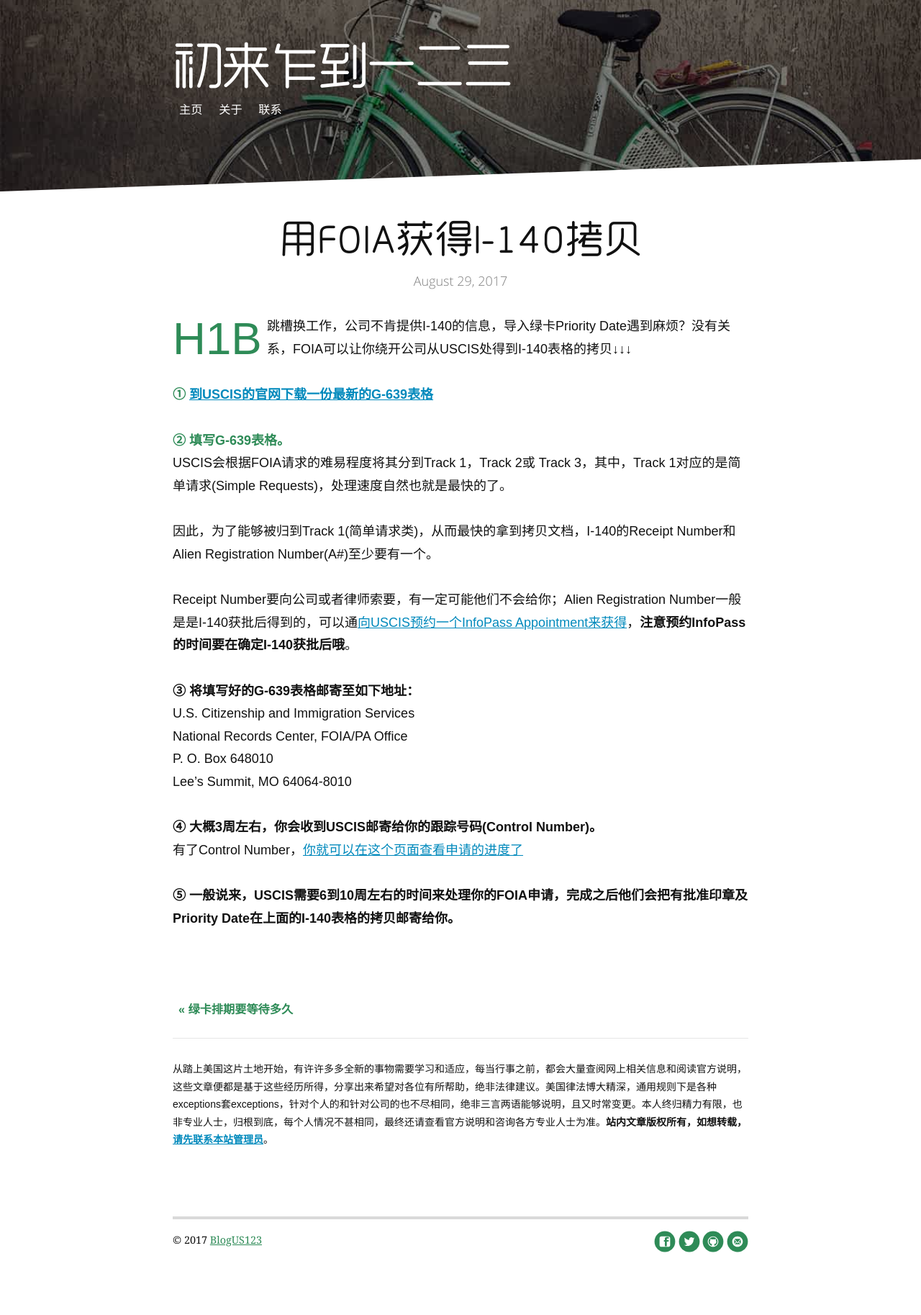
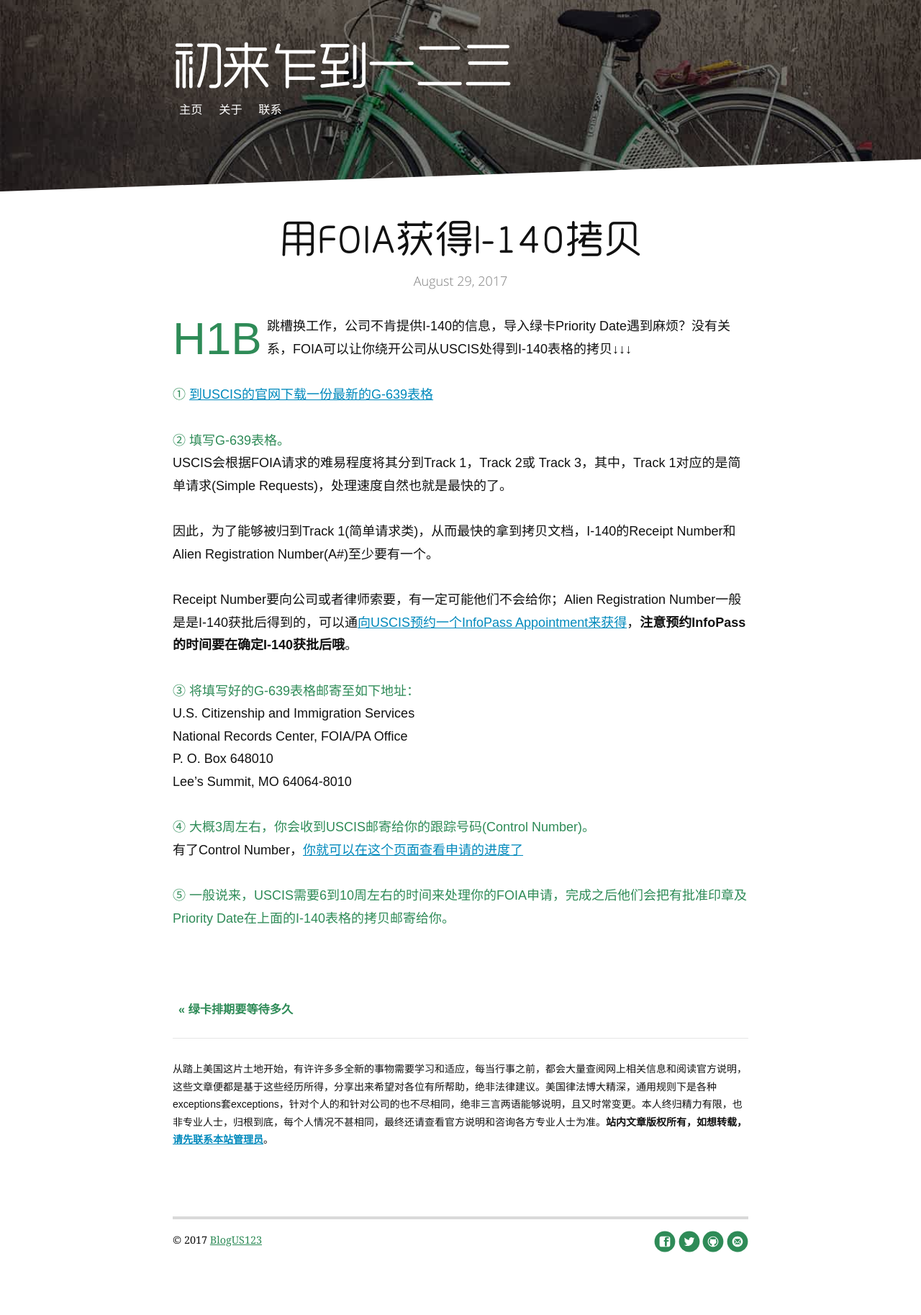
Before and after one commit to wolfwifee/wolfwifee.github.com, a Jekyll site: the page built from _posts/2017-08-28-foia-i140.md, in a window 1280 px wide. Shown: the whole page at 72% size. Built offline with Jekyll 4.4.1, drawn with Linux system fonts in a browser that asks for light colours; comment, search, counter and statistics services are not loaded.

Commit message:
Update 2017-08-28-foia-i140.md

```diff
--- a/_posts/2017-08-28-foia-i140.md
+++ b/_posts/2017-08-28-foia-i140.md
@@ -10,23 +10,24 @@ date: 2017-08-29
 ---
 <span class="dropcap">H1B</span>跳槽换工作，公司不肯提供I-140的信息，导入绿卡Priority Date遇到麻烦？没有关系，FOIA可以让你绕开公司从USCIS处得到I-140表格的拷贝↓↓↓
 
-**<span style="color:#2e8b57">① [到USCIS的官网下载一份最新的G-639表格](https://www.uscis.gov/sites/default/files/files/form/g-639.pdf){:target="_blank" style="color:#0089BC"}</span>**
+<span style="color:#2e8b57">① [到USCIS的官网下载一份最新的G-639表格](https://www.uscis.gov/sites/default/files/files/form/g-639.pdf){:target="_blank" style="color:#0089BC"}</span>
 
-**<span style="color:#2e8b57">② 填写G-639表格。</span>**<br>USCIS会根据FOIA请求的难易程度将其分到Track 1，Track 2或 Track 3，其中，Track 1对应的是简单请求(Simple Requests)，处理速度自然也就是最快的了。
+<span style="color:#2e8b57">② 填写G-639表格。</span><br>
+USCIS会根据FOIA请求的难易程度将其分到Track 1，Track 2或 Track 3，其中，Track 1对应的是简单请求(Simple Requests)，处理速度自然也就是最快的了。
 
 因此，为了能够被归到Track 1(简单请求类)，从而最快的拿到拷贝文档，I-140的Receipt Number和Alien Registration Number(A#)至少要有一个。
 
 Receipt Number要向公司或者律师索要，有一定可能他们不会给你；Alien Registration Number一般是是I-140获批后得到的，可以通[向USCIS预约一个InfoPass Appointment来获得](https://my.uscis.gov/appointment){:target="_blank" style="color:#0089BC"}，**注意预约InfoPass的时间要在确定I-140获批后哦**。
 
-**③ 将填写好的G-639表格邮寄至如下地址：**<br>
+<span style="color:#2e8b57">③ 将填写好的G-639表格邮寄至如下地址：</span><br>
 U.S. Citizenship and Immigration Services<br>
 National Records Center, FOIA/PA Office<br>
 P. O. Box 648010<br>
 Lee’s Summit, MO 64064-8010<br>
 
-**④ 大概3周左右，你会收到USCIS邮寄给你的跟踪号码(Control Number)。**<br>
+<span style="color:#2e8b57">④ 大概3周左右，你会收到USCIS邮寄给你的跟踪号码(Control Number)。</span><br>
 有了Control Number，[你就可以在这个页面查看申请的进度了](https://egov.uscis.gov/foiawebstatus/){:target="_blank" style="color:#0089BC"}
 
-**⑤ 一般说来，USCIS需要6到10周左右的时间来处理你的FOIA申请，完成之后他们会把有批准印章及Priority Date在上面的I-140表格的拷贝邮寄给你。**
+<span style="color:#2e8b57">⑤ 一般说来，USCIS需要6到10周左右的时间来处理你的FOIA申请，完成之后他们会把有批准印章及Priority Date在上面的I-140表格的拷贝邮寄给你。</span>
 
  <p style="margin-bottom:70px"></p>
```
